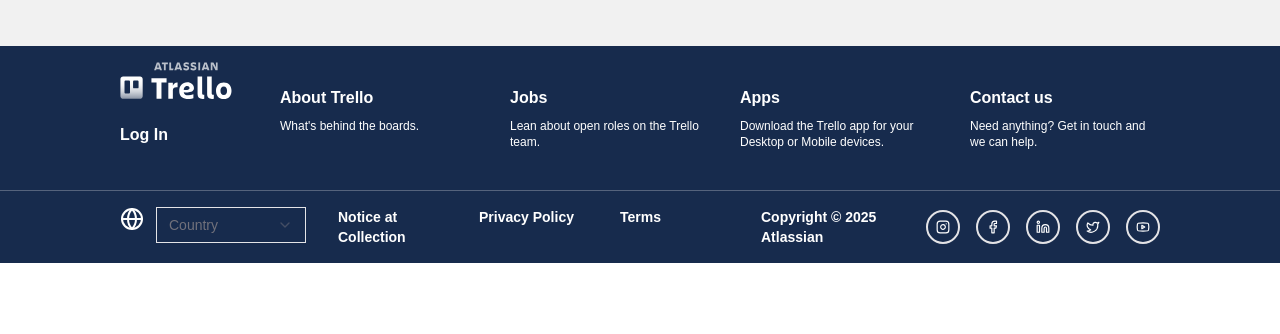
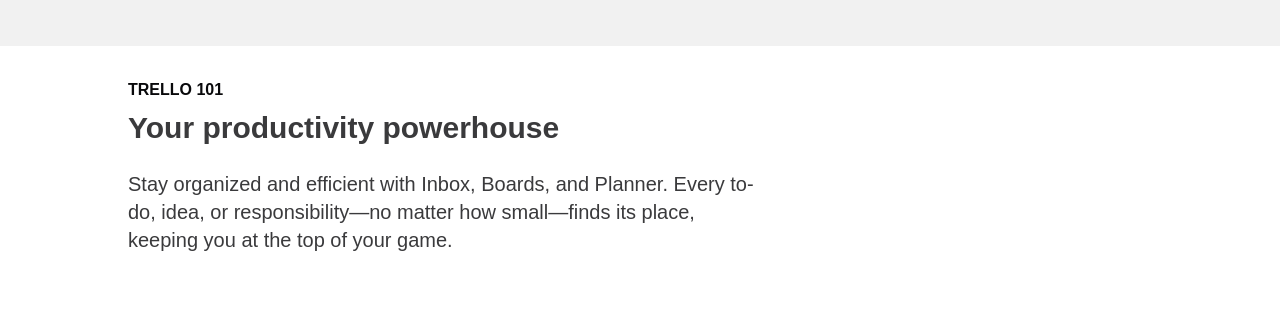
Before and after one commit to Pablo-Devs/trello-clone, a Next.js app: page / in a window 1280 px wide. Shown: the part 466-800 px from the top of the page. Built offline with nearby package versions, Linux system fonts and the light colour scheme; a web font is replaced by a local one.

Commit message:
feat: add header for the trello 101 section of the homepage

```diff
--- a/app/page.tsx
+++ b/app/page.tsx
@@ -1,4 +1,4 @@
-"use client"
+"use client";
 
 import Hero from "@/components/sections/Hero";
 import Link from "next/link";
@@ -17,7 +17,24 @@
       </div>
       {/* Hero Section */}
       <Hero />
-
+      <section className="bg-background py-4 px-4 md:py-6 md:px-6 lg:px-[120px]">
+        <header className="p-2 text-foreground/80 max-w-full md:max-w-[419px] lg:max-w-[650px]">
+          <p className="text-base text-foreground font-semibold mb-2">
+            TRELLO 101
+          </p>
+          <h2 className="text-2xl md:text-3xl font-semibold pb-4 mb-2">
+            Your productivity powerhouse
+          </h2>
+          <p className="text-lg md:text-xl text-medium">
+            Stay organized and efficient with Inbox, Boards, and Planner. Every
+            to-do, idea, or responsibility—no matter how small—finds its place,
+            keeping you at the top of your game.
+          </p>
+        </header>
+        <div className="pt-4 pb-10 px-4">
+          <div className=""></div>
+        </div>
+      </section>
     </main>
   );
 };
```
